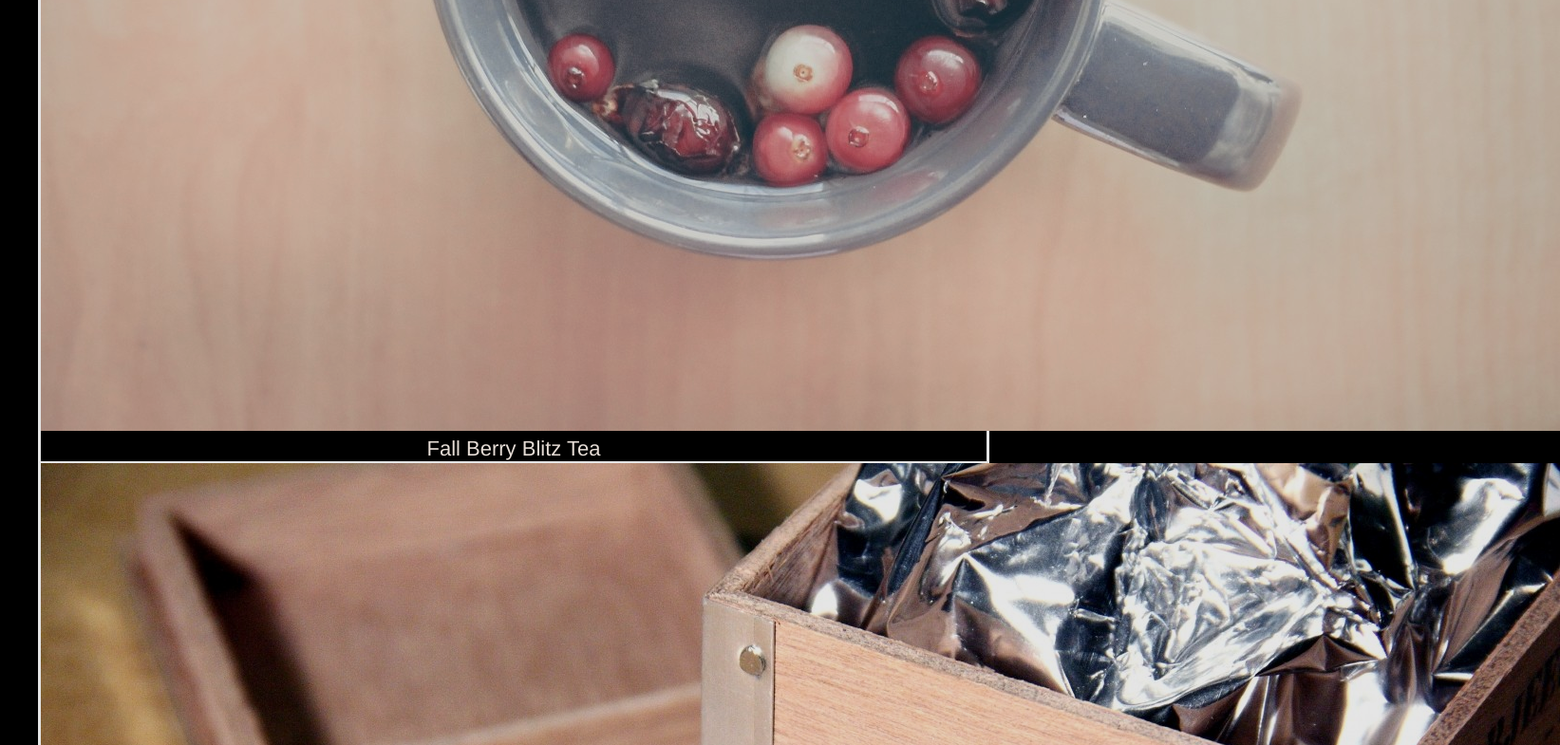
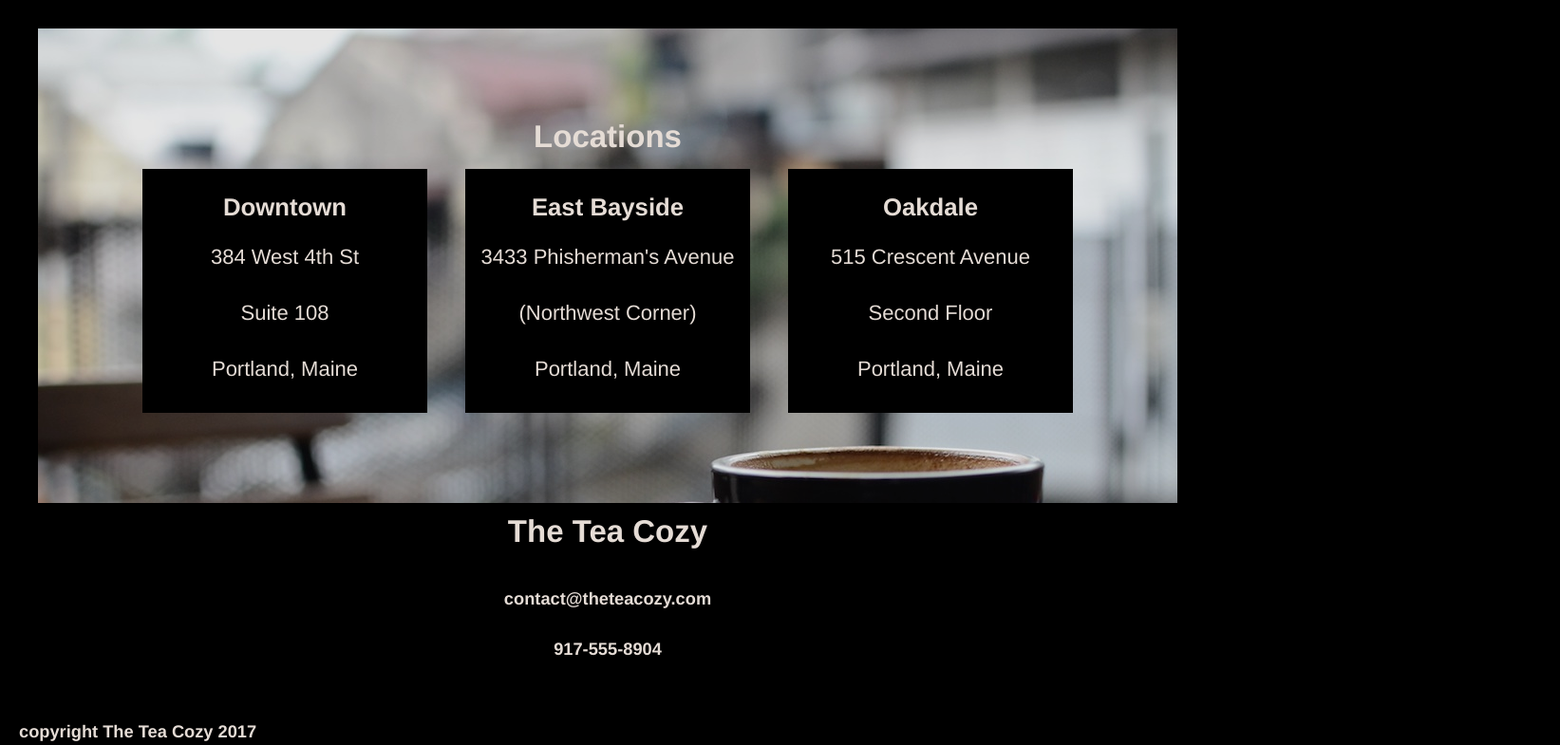
Before and after one commit to luekui/TeaCozy, a plain HTML site: page index.html in a window 1280 px wide. Shown: the part 1540-2325 px from the top of the page at 95% size, 1643 px wide, since content can reach past the window. Drawn offline with Linux system fonts and the light colour scheme.

Commit message:
changes in css-file

```diff
--- a/ressources/css/style.css
+++ b/ressources/css/style.css
@@ -2,14 +2,19 @@ body {
   margin: 0px;
   font-family: Helvetica;
   font-size: 22px;
-  color: seashell;
+  color: SeaShell;
   background-color: black;
   opacity: 0.9;
   text-align: center;
 }
 
 a {
-  color: seashell;
+  color: SeaShell;
+}
+
+h2, h4 {
+  margin: 0;
+  padding: 11px;
 }
 
 header {
@@ -17,7 +22,7 @@ header {
   position: fixed;
   justify-content: space-between;
   align-items: center;
-  border-bottom: 1px solid seashell;
+  border-bottom: 1px solid SeaShell;
   background-color: black;
   z-index: 1;
   width: 100%;
@@ -43,46 +48,90 @@ nav span {
   margin: auto;
 }
 
-.content div {
-  border: 1px solid white;
-}
-
-.content .mission {
+.mission {
   display: flex;
   flex-direction: column;
   background-image: url("../img/img-mission-background.jpg");
   height: 700px;
+  width: 1200px;
   justify-content: center;
 }
 
-.content .mission .title {
+.mission .title {
   background-color: black;
 }
 
-.content .featured-tea {
+.featured-tea {
   justify-content: flex-end;
   width: 1000px;
+  margin: 70px auto;
 }
 
-.tea-selection {
+.selection {
   display: flex;
+  justify-content: center;
   flex-wrap: wrap;
-  justify-content: center;
 }
 
-.tea-selection div {
+.selection div {
   display: flex;
   flex-direction: column;
   justify-content: flex-start;
   width: 300px;
 }
 
-.tea-selection h4 {
-  border: 1px solid white;
-}
-.tea-selection img {
+
+.selection img {
   height: 200px;
   width: 300px;
 }
-.content .locations {
+
+.selection .top-middle {
+  margin: 0 44px;
 }
+
+.selection .bottom {
+  margin: 0 25px;
+}
+
+.selection .item img {
+  margin-bottom: 10px;
+}
+
+.featured-tea .selection .item {
+  padding: 20px 0;
+}
+
+.locations {
+  display: flex;
+  flex-direction: column;
+  justify-content: center;
+  margin: auto;
+  background-image: url("../img/img-locations-background.jpg");
+  height: 500px;
+  width: 1200px;
+}
+
+.locations .title h2 {
+  padding: 0;
+}
+
+
+.locations .selection .item {
+  background-color: black;
+  opacity: 1;
+  margin: 15px 20px 0 20px;
+}
+
+.locations .selection .item span {
+  height: 59px;
+}
+
+.contact {
+  height: 200px;
+}
+
+.copy {
+  text-align: left;
+  margin-left: 20px;
+}
```
